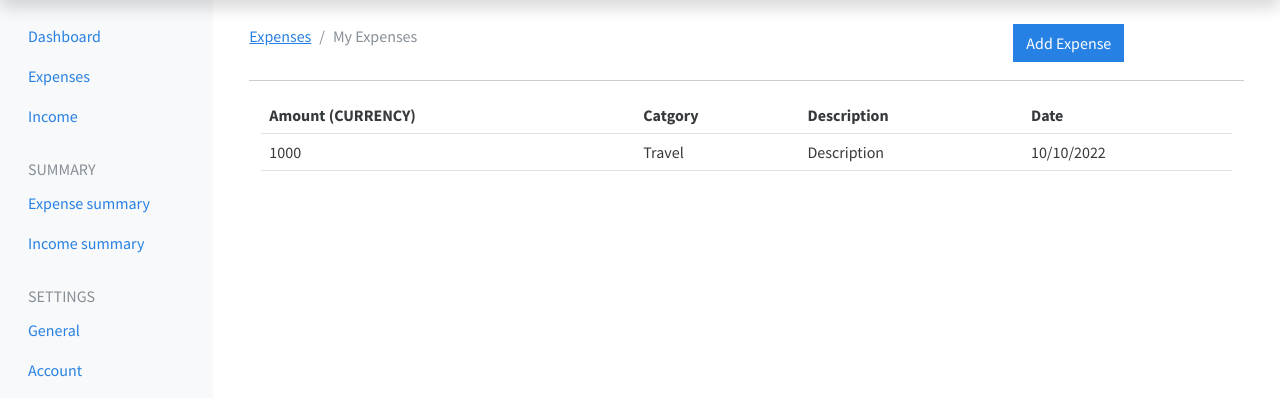
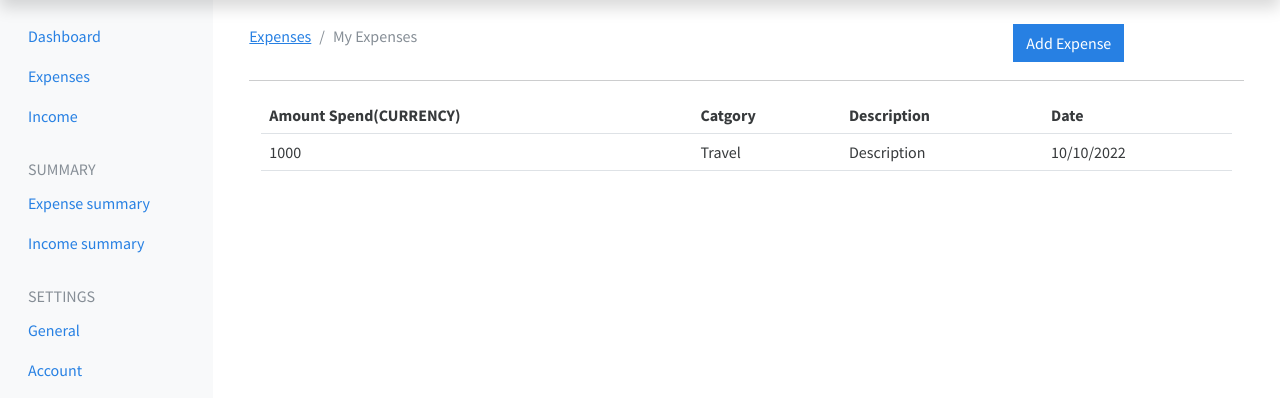
Before and after one commit to Adi-Pandit/ExpenseTracker, a Django app: page / in a window 1280 px wide. Shown: the part 46-462 px from the top of the page. Run offline with Django 4.2, Linux system fonts and the light colour scheme; the visitor is signed in with stand-in values (Sample User, id 1); some libraries are stand-ins or nearby versions.

Commit message:
name change

```diff
--- a/ExpenseTracker/templates/expenses/add_expenses.html
+++ b/ExpenseTracker/templates/expenses/add_expenses.html
@@ -35,6 +35,8 @@
 
                     {% endfor %}
                 </select>
+
+                <input type="button" value="Add new" class="btn btn-primary btn-primary-sm"/>
             </div>
             <div class="form-group mb-3">
                 <label for="">Date of Expense</label>
--- a/ExpenseTracker/templates/expenses/index.html
+++ b/ExpenseTracker/templates/expenses/index.html
@@ -23,7 +23,7 @@
         <table class="table table-stripped table-hover">
             <thead>
                 <tr>
-                    <th>Amount (CURRENCY)</th>
+                    <th>Amount Spend(CURRENCY)</th>
                     <th>Catgory</th>
                     <th>Description</th>
                     <th>Date</th>
```
